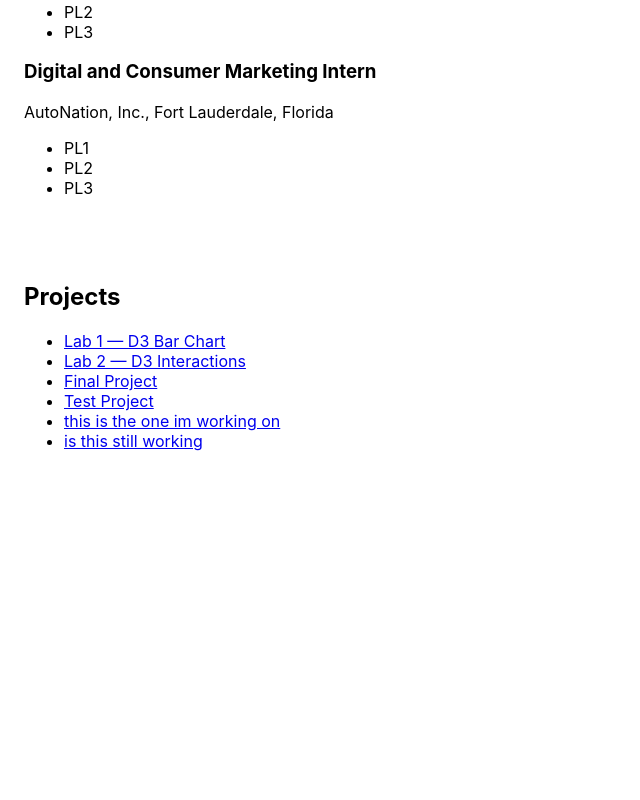
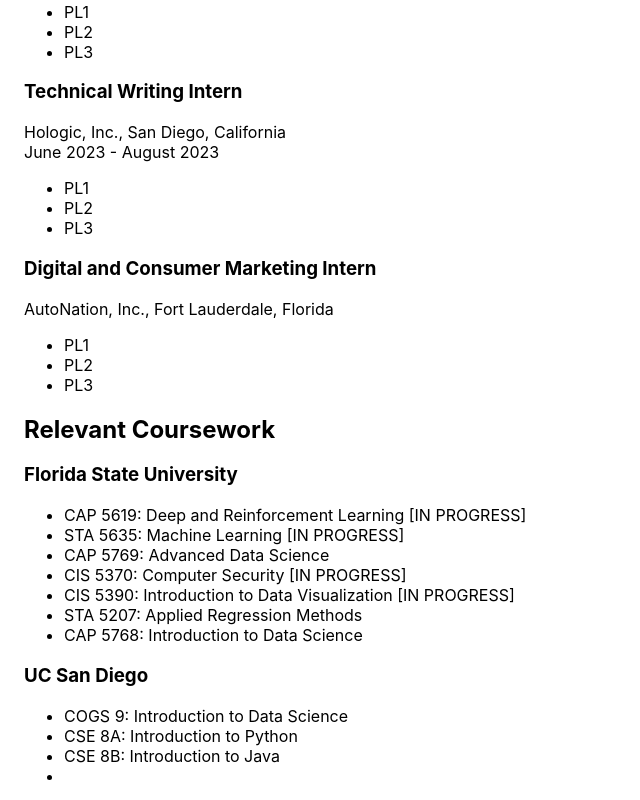
Before and after one commit to haydenkirkeide/homepage, a React (Create React App) app: page / in a window 1280 px wide. Shown: the part 660-1460 px from the top of the page, without its empty margins (0-640 px from the left). Before the commit the page ends 1127 px from the top, so only its background shows below. Built offline with nearby package versions, Linux system fonts and the light colour scheme.

Commit message:
add relevant coursework

```diff
--- a/src/App.tsx
+++ b/src/App.tsx
@@ -38,8 +38,15 @@
           <li> PL2 </li>
           <li> PL3 </li>
           </ul>
+        <h3> Undergraduate Admissions Student Assistant </h3>
+        <p> UC San Diego Office of Undergraduate Admissions, La Jolla, California <br /> December 2021 - December 2024 </p>
+        <ul>
+          <li> PL1 </li>
+          <li> PL2 </li>
+          <li> PL3 </li>
+          </ul>
         <h3> Technical Writing Intern </h3>
-        <p> Hologic, Inc., San Diego, California </p>
+        <p> Hologic, Inc., San Diego, California <br /> June 2023 - August 2023 </p>
         <ul>
           <li> PL1 </li>
           <li> PL2 </li>
@@ -52,6 +59,26 @@
           <li> PL2 </li>
           <li> PL3 </li>
           </ul>
+
+      <h2> Relevant Coursework </h2>
+      <h3> Florida State University </h3>
+      <ul>
+        <li> CAP 5619: Deep and Reinforcement Learning [IN PROGRESS] </li>
+        <li> STA 5635: Machine Learning [IN PROGRESS] </li>
+        <li> CAP 5769: Advanced Data Science </li>
+        <li> CIS 5370: Computer Security [IN PROGRESS] </li>
+        <li> CIS 5390: Introduction to Data Visualization [IN PROGRESS] </li>
+        <li> STA 5207: Applied Regression Methods </li>
+        <li> CAP 5768: Introduction to Data Science </li>
+
+      </ul>
+      <h3> UC San Diego </h3>
+      <ul>
+        <li> COGS 9: Introduction to Data Science</li>
+        <li> CSE 8A: Introduction to Python </li>
+        <li> CSE 8B: Introduction to Java </li>
+        <li> </li>
+      </ul>
       </header>
 
       <main style={{ padding: "0 24px" }}>
```
